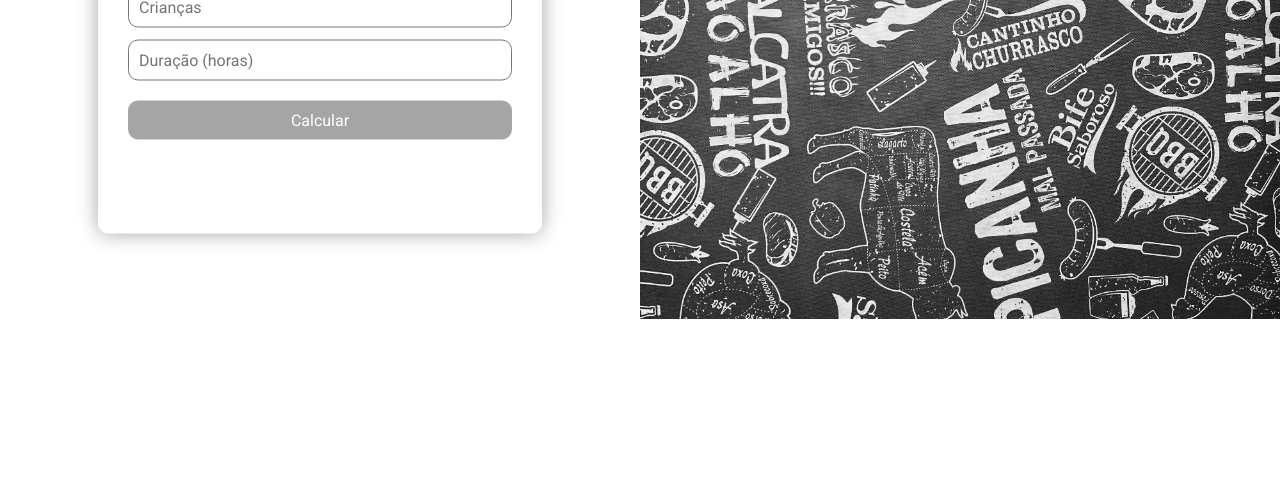
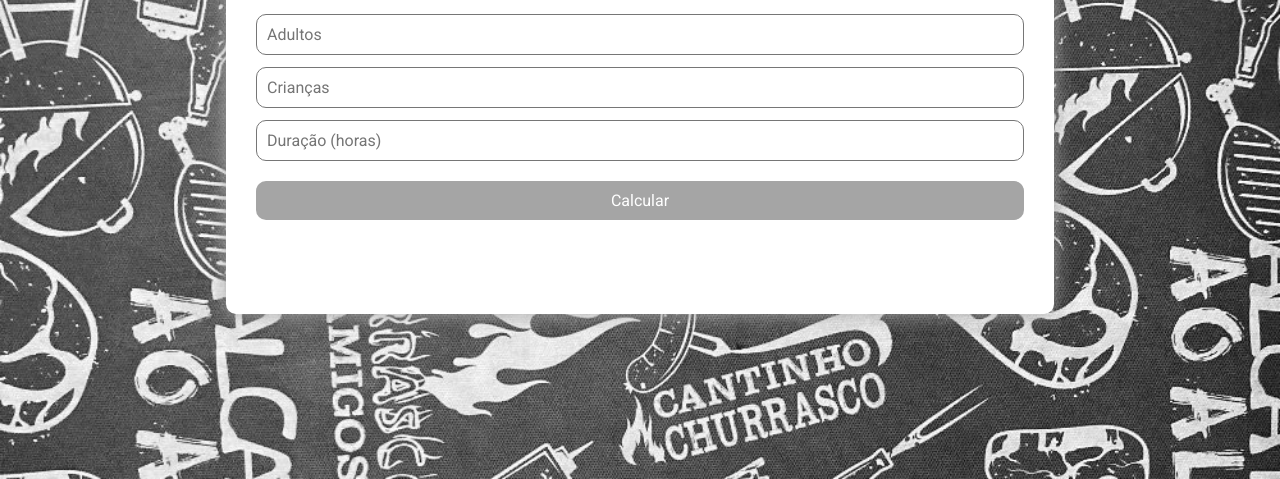
Before and after one commit to daniel-sobrinho/churrascometro, a plain HTML site: page index.html in a window 1280 px wide. Shown: the part 321-800 px from the top of the page. Drawn offline with Linux system fonts and the light colour scheme.

Commit message:
Add files via upload

```diff
--- a/css/style.css
+++ b/css/style.css
@@ -8,14 +8,18 @@
 }
 
 body{
-    background-image: url(../img/barbecue-background.jpg);
-    background-repeat: no-repeat;
-    background-position-x: right;
-    background-size: 50%;
+    width: 100%;
+    height: 100%;
+    position: absolute;
 }
 
 .container{
-    width: 50%;
+    position: relative;
+    display: flex;
+    width: 100%;
+    height: 100%;
+    background-image: url('../img/barbecue-background.jpg');
+    background-size: cover;
 }
 
 .card-container{
@@ -26,8 +30,6 @@ body{
     padding: 30px;
     border-radius: 10px;
     box-shadow: 0px 0px 20px #A5A5A5;
-    margin-top: 50%;
-    transform: translateY(-50%);
 
 }
 
@@ -80,3 +82,9 @@ body{
 #resultado p img{
     margin-right: 5px;
 }
+
+@media (max-width: 425px){
+    .card-container h1{
+        font-size: 30px;
+    }
+}
```
